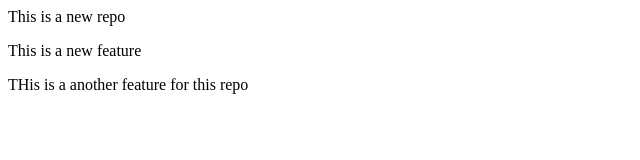
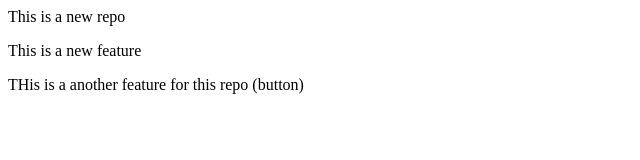
Before and after one commit to DeepakChauhan-cloud/localrepo, a plain HTML site: page index.html in a window 1280 px wide. Shown: the full height of the page, 0-640 px from the left. Drawn offline with Linux system fonts and the light colour scheme.

```diff
--- a/index.html
+++ b/index.html
@@ -1,3 +1,3 @@
 <p>This is a new repo</p>
 <p>This is a new feature</p>
-<p>THis is a another feature for this repo</p>
+<p>THis is a another feature for this repo (button)</p>
```
